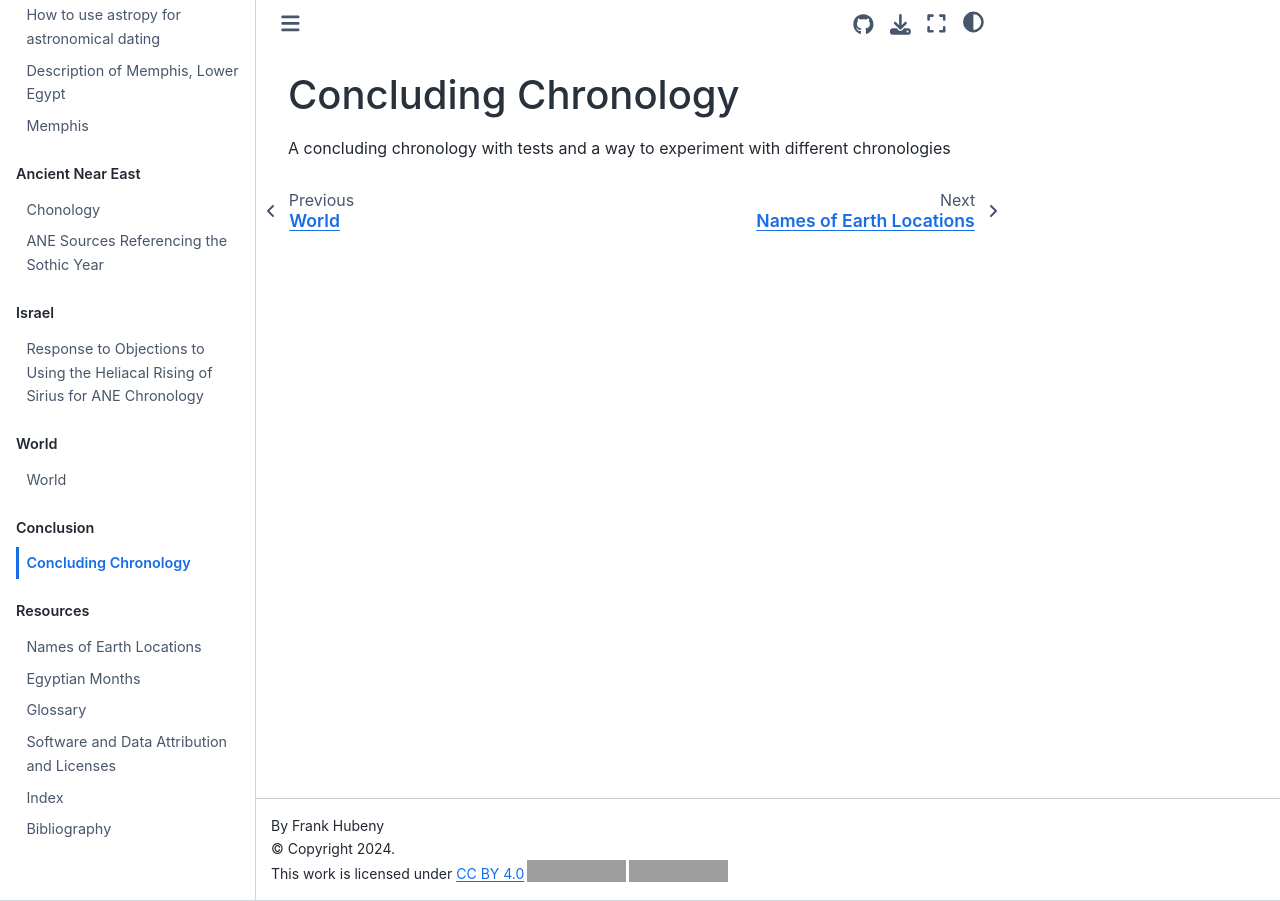
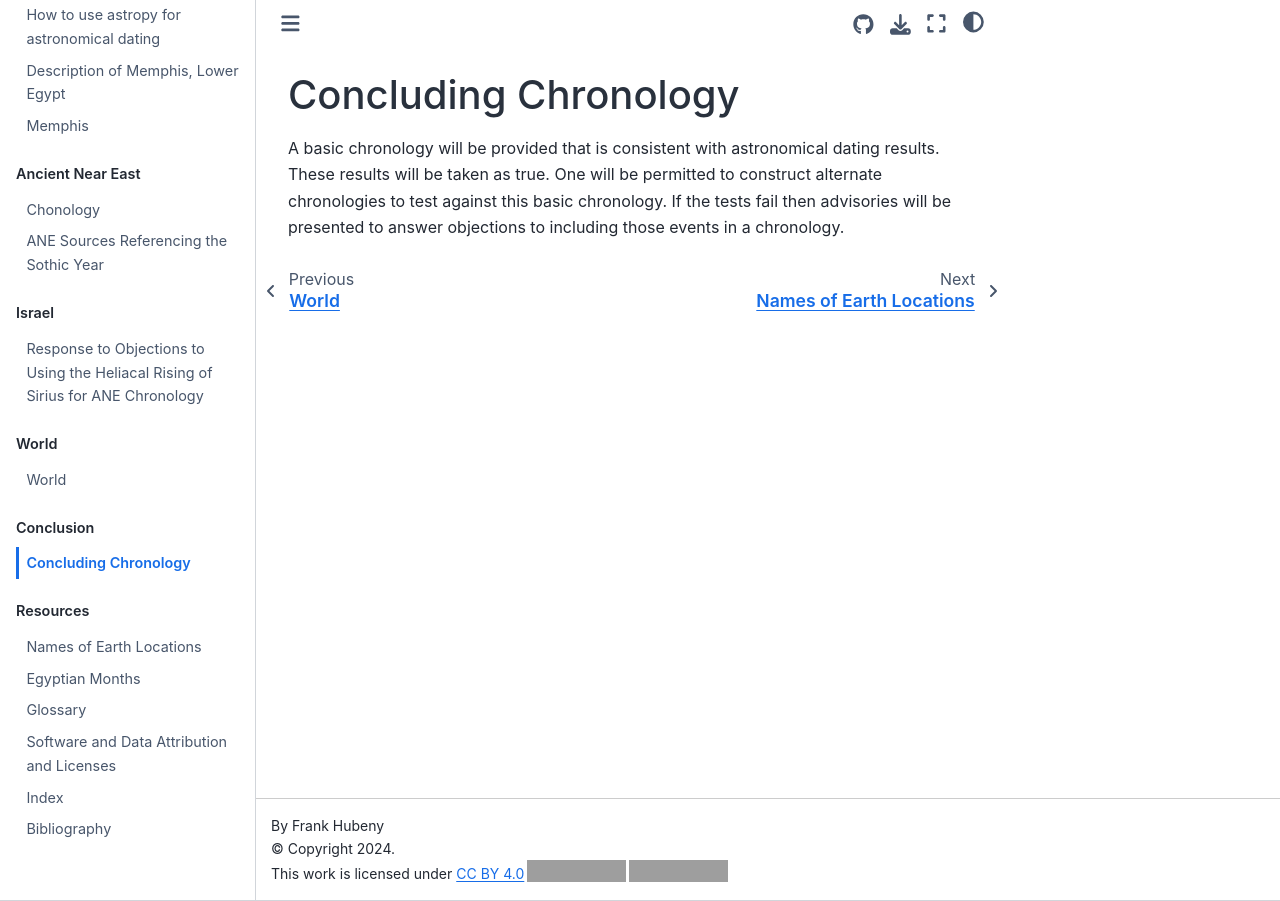
Before and after one commit to FrankHubeny/heliacalrisings, a Jupyter Book: the page built from conclusion/concludingchronology.md, in a window 1280 px wide. Built offline with Jupyter Book 1.0.4 settings and Sphinx 7.4.7 and the Sphinx Book theme 1.1.4, drawn with Linux system fonts in a browser that asks for light colours; pages that are not in the unit, such as notebooks, are missing from menus; grey boxes are pictures that could not be loaded.

Commit message:
Update concludingchronology.md
Adjusting the introduction to the concluding chronology section.

```diff
--- a/conclusion/concludingchronology.md
+++ b/conclusion/concludingchronology.md
@@ -1,3 +1,5 @@
 # Concluding Chronology
 
-A concluding chronology with tests and a way to experiment with different chronologies
+A basic chronology will be provided that is consistent with astronomical dating results.  These results will be taken
+as true.  One will be permitted to construct alternate chronologies to test against this basic chronology.
+If the tests fail then advisories will be presented to answer objections to including those events in a chronology.
```
